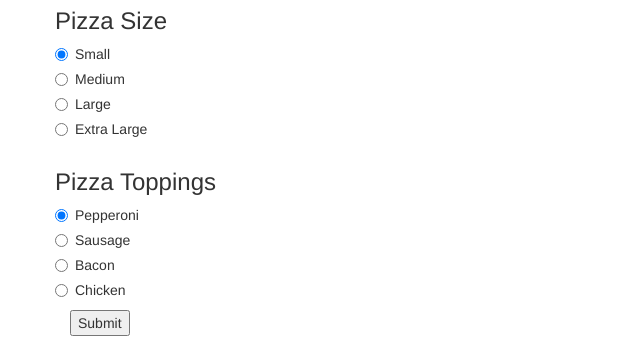
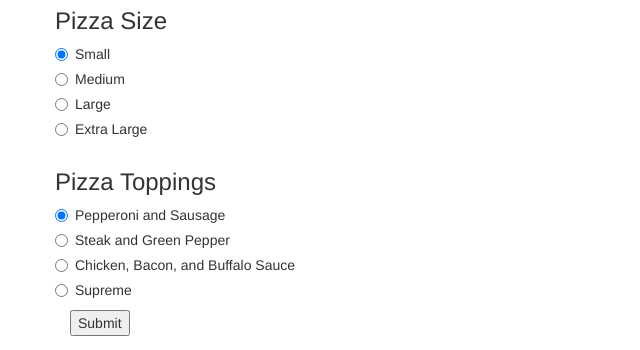
Before and after one commit to marcusparmentier/pizza, a plain HTML site: page index.html in a window 1280 px wide. Shown: the part 82-432 px from the top of the page, without its empty margins (0-640 px from the left). Drawn offline with Linux system fonts and the light colour scheme.

```diff
--- a/index.html
+++ b/index.html
@@ -44,25 +44,25 @@
         <div class="radio">
           <label>
             <input type="radio" name="toppings" value="1" checked>
-            Pepperoni
-          </label>
-        </div>
-        <div class="radio">
-          <label>
-            <input type="radio" name="toppings" value="1">
-            Sausage
+            Pepperoni and Sausage
           </label>
         </div>
         <div class="radio">
           <label>
             <input type="radio" name="toppings" value="2">
-            Bacon
+            Steak and Green Pepper
           </label>
         </div>
         <div class="radio">
           <label>
-            <input type="radio" name="toppings" value="2">
-            Chicken
+            <input type="radio" name="toppings" value="3">
+            Chicken, Bacon, and Buffalo Sauce
+          </label>
+        </div>
+        <div class="radio">
+          <label>
+            <input type="radio" name="toppings" value="4">
+            Supreme
           </label>
         </div>
       </div>
```
